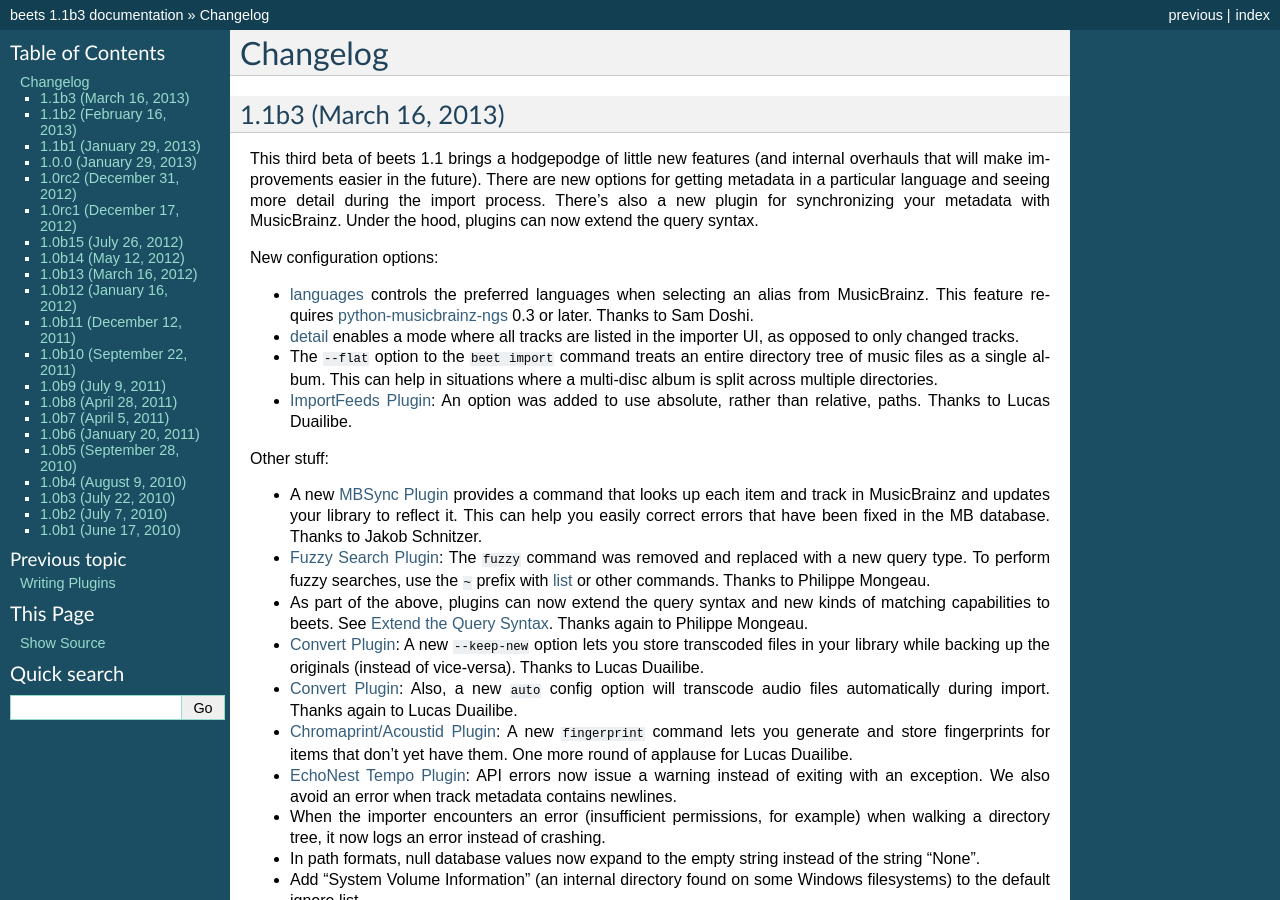
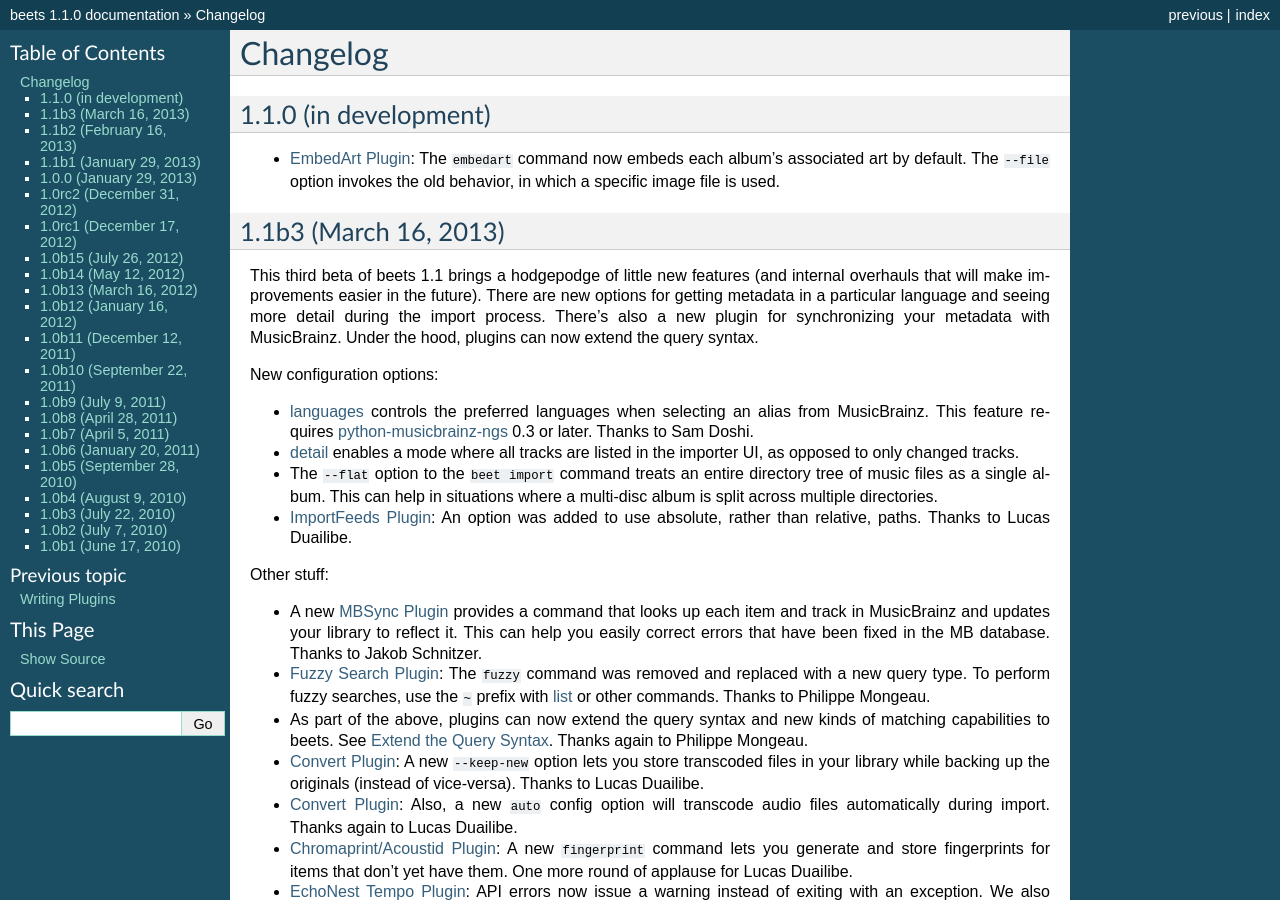
Before and after one commit to google-code-export/beets, a Sphinx documentation site: the page built from docs/changelog.rst, in a window 1280 px wide and 900 px high. Built offline with Sphinx 7.4.7, drawn with Linux system fonts in a browser that asks for light colours; some of the changed text lies outside the part shown.

Commit message:
version bump/changelog for #182

```diff
--- a/beets/__init__.py
+++ b/beets/__init__.py
@@ -12,7 +12,7 @@
 # The above copyright notice and this permission notice shall be
 # included in all copies or substantial portions of the Software.
 
-__version__ = '1.1.0-beta.3'
+__version__ = '1.1.0'
 __author__ = 'Adrian Sampson <adrian@radbox.org>'
 
 import beets.library
--- a/docs/changelog.rst
+++ b/docs/changelog.rst
@@ -1,5 +1,12 @@
 Changelog
 =========
+
+1.1.0 (in development)
+----------------------
+
+* :doc:`/plugins/embedart`: The ``embedart`` command now embeds each album's
+  associated art by default. The ``--file`` option invokes the old behavior,
+  in which a specific image file is used.
 
 1.1b3 (March 16, 2013)
 ----------------------
--- a/docs/conf.py
+++ b/docs/conf.py
@@ -13,7 +13,7 @@
 copyright = u'2012, Adrian Sampson'
 
 version = '1.1'
-release = '1.1b3'
+release = '1.1.0'
 
 pygments_style = 'sphinx'
 
--- a/setup.py
+++ b/setup.py
@@ -42,7 +42,7 @@
     shutil.copytree(os.path.join(docdir, '_build', 'man'), mandir)
 
 setup(name='beets',
-      version='1.1.0-beta.3',
+      version='1.1.0',
       description='music tagger and library organizer',
       author='Adrian Sampson',
       author_email='adrian@radbox.org',
```
